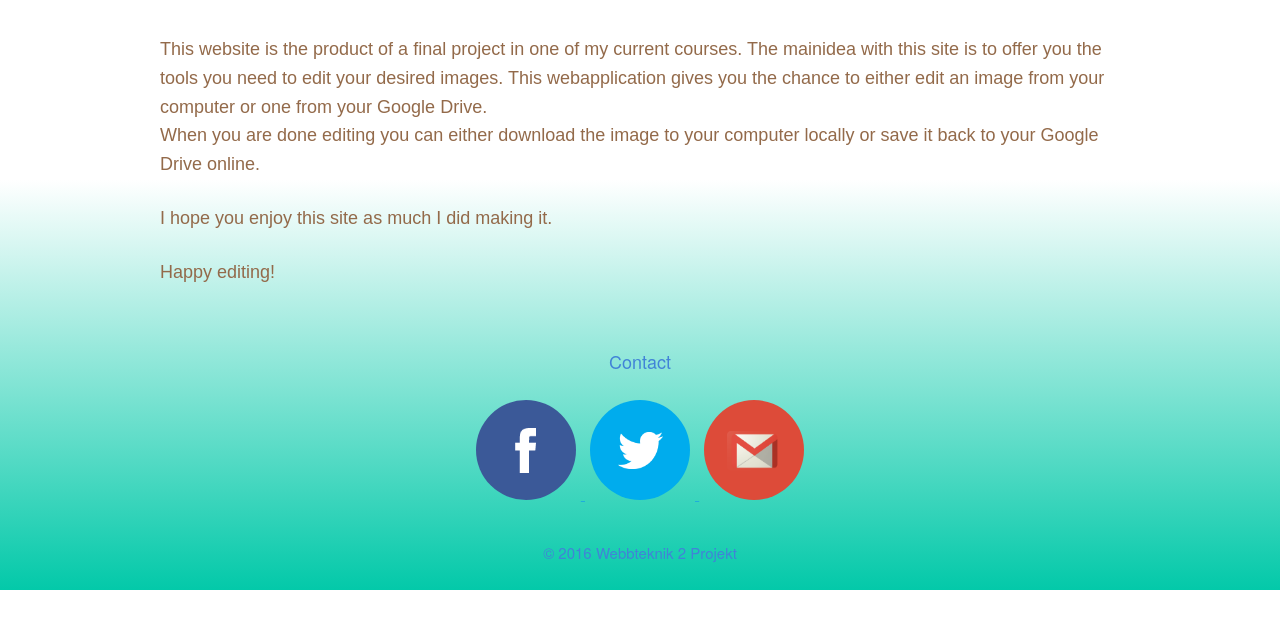
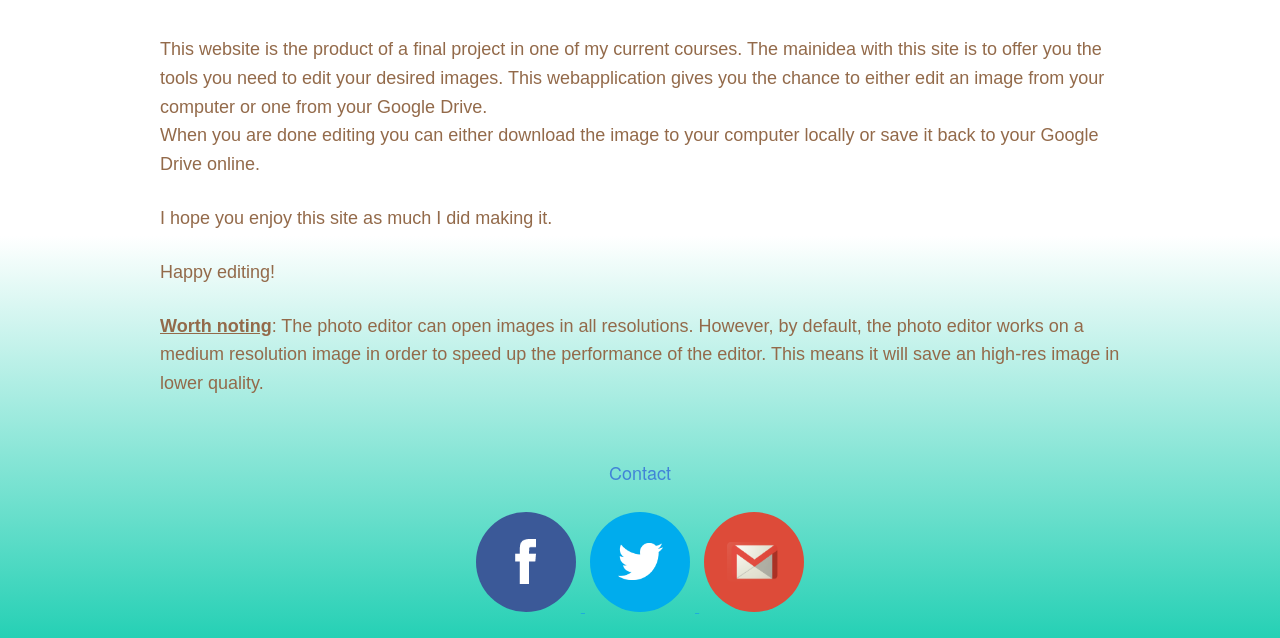
Before and after one commit to WictorKihlbaum/1DV449_wk222as, a PHP site: page /about.html in a window 1280 px wide. Shown: the part 230-868 px from the top of the page. Before the commit the page ends 820 px from the top, so only its background shows below. Run offline with PHP 8.4, Linux system fonts and the light colour scheme; some libraries are stand-ins or nearby versions.

Commit message:
CSS added to thumbnails
If the thumbnails image-names are to long cut them off.
"About"-page textcontent has been updated.

```diff
--- a/Projekt/_notes/dwsync.xml
+++ b/Projekt/_notes/dwsync.xml
@@ -1,8 +1,8 @@
 <?xml version="1.0" encoding="utf-8" ?>
 <dwsync>
 <file name="contact.html" server="C:/Users/wicto/Documents/GitHub/1DV449_wk222as/Projekt/" local="130970978856540451" remote="130970978850000000" Dst="1" />
-<file name="about.html" server="C:/Users/wicto/Documents/GitHub/1DV449_wk222as/Projekt/" local="130971827852565985" remote="130971827850000000" Dst="1" />
-<file name="localimage.html" server="C:/Users/wicto/Documents/GitHub/1DV449_wk222as/Projekt/" local="130971860245304377" remote="130971860240000000" Dst="1" />
+<file name="about.html" server="C:/Users/wicto/Documents/GitHub/1DV449_wk222as/Projekt/" local="130971858206526180" remote="130971858200000000" Dst="1" />
+<file name="localimage.html" server="C:/Users/wicto/Documents/GitHub/1DV449_wk222as/Projekt/" local="130971969418661963" remote="130971969410000000" Dst="1" />
 <file name="index.html" server="C:/Users/wicto/Documents/GitHub/1DV449_wk222as/Projekt/" local="130971823069068180" remote="130971823060000000" Dst="1" />
-<file name="driveimage.html" server="C:/Users/wicto/Documents/GitHub/1DV449_wk222as/Projekt/" local="130971153010000000" remote="130971153010000000" Dst="1" />
+<file name="driveimage.html" server="C:/Users/wicto/Documents/GitHub/1DV449_wk222as/Projekt/" local="130971882256733478" remote="130971882250000000" Dst="1" />
 </dwsync>
--- a/Projekt/about.html
+++ b/Projekt/about.html
@@ -50,7 +50,11 @@
                     <p>I hope you enjoy this site as much I did making it.</p>
 
                     <p>Happy editing!</p>
-                </p>
+
+                    <p><span id="worth-noting">Worth noting</span>: The photo editor can open images in all resolutions.
+                    However, by default, the photo editor works on a medium resolution image in order to speed up the
+                    performance of the editor. This means it will save an high-res image in lower quality.</p>
+                	</p>
             </div>
 
         </main>
--- a/Projekt/css/_notes/dwsync.xml
+++ b/Projekt/css/_notes/dwsync.xml
@@ -9,8 +9,8 @@
 <file name="mainstyle.css" server="C:/Users/wicto/Documents/GitHub/1DV449_wk222as/Projekt/" local="130970715036046674" remote="130970715030000000" Dst="1" />
 <file name="nav.css" server="C:/Users/wicto/Documents/GitHub/1DV449_wk222as/Projekt/" local="130970715086776671" remote="130970715080000000" Dst="1" />
 <file name="contact.css" server="C:/Users/wicto/Documents/GitHub/1DV449_wk222as/Projekt/" local="130969258677317074" remote="130969258670000000" Dst="1" />
-<file name="localimage.css" server="C:/Users/wicto/Documents/GitHub/1DV449_wk222as/Projekt/" local="130971857012190734" remote="130971857010000000" Dst="1" />
-<file name="driveimage.css" server="C:/Users/wicto/Documents/GitHub/1DV449_wk222as/Projekt/" local="130971862304778747" remote="130971862300000000" Dst="1" />
+<file name="localimage.css" server="C:/Users/wicto/Documents/GitHub/1DV449_wk222as/Projekt/" local="130971970713562796" remote="130971970710000000" Dst="1" />
+<file name="driveimage.css" server="C:/Users/wicto/Documents/GitHub/1DV449_wk222as/Projekt/" local="130972356453936853" remote="130972356450000000" Dst="1" />
 <file name="buttons.css" server="C:/Users/wicto/Documents/GitHub/1DV449_wk222as/Projekt/" local="130971157596905465" remote="130971157590000000" Dst="1" />
 <file name="about.css" server="C:/Users/wicto/Documents/GitHub/1DV449_wk222as/Projekt/" local="130970030153783103" remote="130970030150000000" Dst="1" />
 <file name="home.css" server="C:/Users/wicto/Documents/GitHub/1DV449_wk222as/Projekt/" local="130970715198319850" remote="130970715190000000" Dst="1" />
--- a/Projekt/css/about.css
+++ b/Projekt/css/about.css
@@ -9,3 +9,8 @@
 	font-family: "rucksack", sans-serif;
 	font-size: 18px;
 }
+
+#worth-noting {
+	font-weight: bold;
+	text-decoration: underline;
+}
--- a/Projekt/js/UploadImage.js
+++ b/Projekt/js/UploadImage.js
@@ -37,7 +37,7 @@ var UploadImage = {
 		} else {
 			UploadImage.errorMessage.className = 'error-message-show';
 			UploadImage.errorMessage.innerHTML =
-				'Wrong image format! The format has to be Png or Jpg/Jpeg. Please try again.' +
+				'File is not valid! The file is either not an image or the format is wrong. Valid formats are Png and Jpg/Jpeg. Please try again.' +
 				'<img src="images/close_button_small.png" alt="X" title="Close window" class="close-message" id="close-error-message" onclick="UploadImage.removeErrorMessage()" />';
 			// Change back to default image.
 			var image = document.getElementById('editable-image');
--- a/Projekt/js/_notes/dwsync.xml
+++ b/Projekt/js/_notes/dwsync.xml
@@ -5,7 +5,7 @@
 <file name="AviaryClass.js" server="C:/Users/wicto/Documents/GitHub/1DV449_wk222as/Projekt/" local="130970820095657589" remote="130970820090000000" Dst="1" />
 <file name="App.js" server="C:/Users/wicto/Documents/GitHub/1DV449_wk222as/Projekt/" local="130969945909283701" remote="130969945900000000" Dst="1" />
 <file name="ClipboardClass.js" server="C:/Users/wicto/Documents/GitHub/1DV449_wk222as/Projekt/" local="130969235165054760" remote="130969235160000000" Dst="1" />
-<file name="UploadImage.js" server="C:/Users/wicto/Documents/GitHub/1DV449_wk222as/Projekt/" local="130971854568002816" remote="130971854560000000" Dst="1" />
+<file name="UploadImage.js" server="C:/Users/wicto/Documents/GitHub/1DV449_wk222as/Projekt/" local="130971975482138409" remote="130971975480000000" Dst="1" />
 <file name="DriveClass.js" server="C:/Users/wicto/Documents/GitHub/1DV449_wk222as/Projekt/" local="130971159247379917" remote="130971159240000000" Dst="1" />
 <file name="GoogleDriveClass.js" server="C:/Users/wicto/Documents/GitHub/1DV449_wk222as/Projekt/" local="130971878049839451" remote="130971878040000000" Dst="1" />
 <file name="backupclass.js" server="C:/Users/wicto/Documents/GitHub/1DV449_wk222as/Projekt/" local="130969975780000000" remote="130969975780000000" Dst="1" />
--- a/Projekt/localimage.html
+++ b/Projekt/localimage.html
@@ -48,7 +48,7 @@
                     <li>5. Press "Download image" to download your edited image to your computer.</li>
                 </ul>
             </div>
-
+            <!-- Possible errors will be placed here -->
             <div id="error-message"></div>
 
             <div id="image-container">
```
Also changed, not shown: Projekt/css/driveimage.css (+6 -2 lines).
